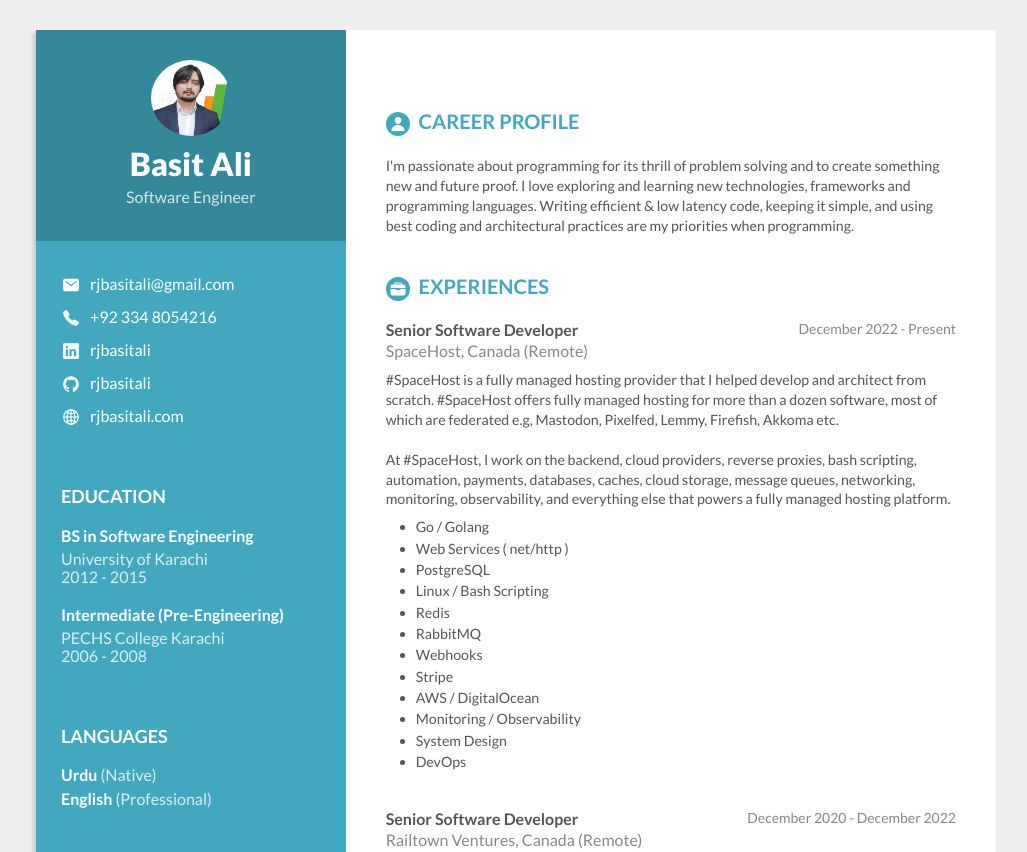
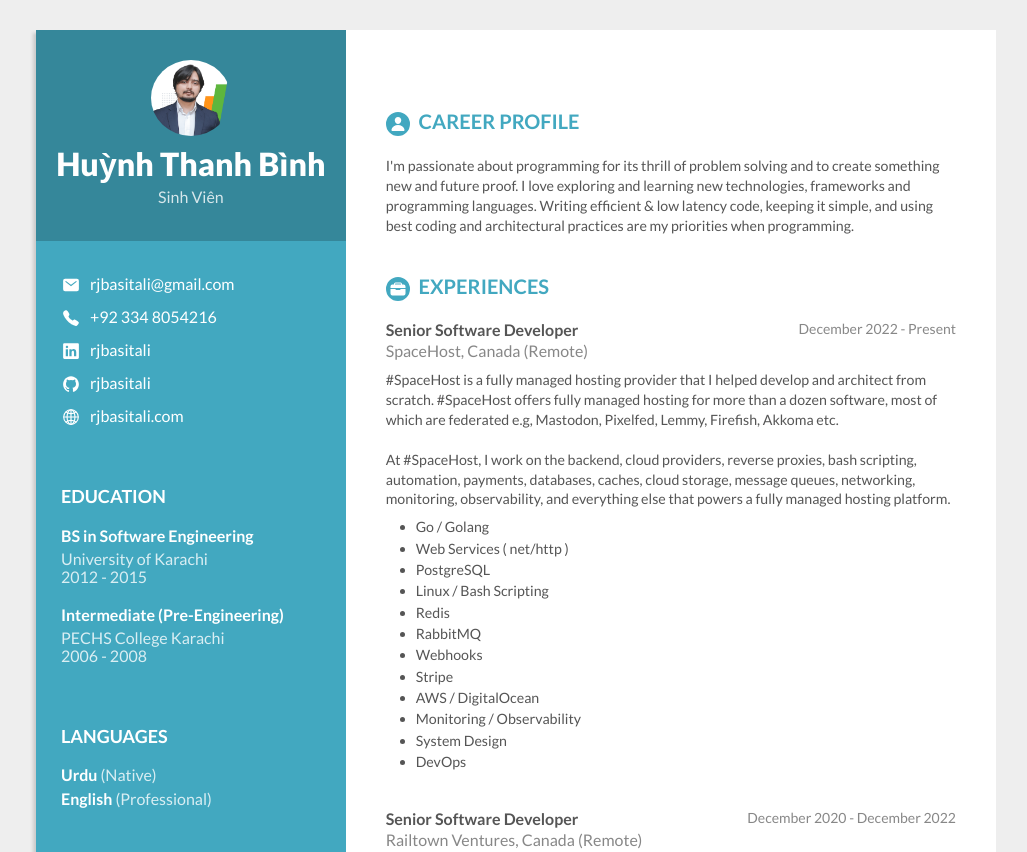
Before and after one commit to hdthanhbinh/hdthanhbinh.github.io, a plain HTML site: page index.html in a window 1280 px wide. Shown: the top 852 px of the page, without its empty margins (124-1151 px from the left). Drawn offline with nearby package versions, Linux system fonts and the light colour scheme.

Commit message:
Update index.html

```diff
--- a/index.html
+++ b/index.html
@@ -1,7 +1,7 @@
 <!DOCTYPE html>
 <html lang="en">
     <head>
-        <title>Basit Ali - Resume</title>
+        <title>Huỳnh Thanh Bình - Resume</title>
         <link rel="stylesheet" type="text/css" href="vendors/css/normalize.css">
         <link rel="stylesheet" type="text/css" href="vendors/css/grid.css">
         <link rel="stylesheet" type="text/css" href="resources/css/style.css">
@@ -24,8 +24,8 @@
             <div class="col span-1-of-3 personal">
                 <div class="personal-header">
                     <img src="resources/img/profile_pic2.png" alt="Profile picture">
-                    <h1>Basit Ali</h1>
-                    <p>Software Engineer</p>
+                    <h1>Huỳnh Thanh Bình</h1>
+                    <p>Sinh Viên</p>
                 </div>
                 <div class="personal-details">
                     <div class="personal-info">
```
